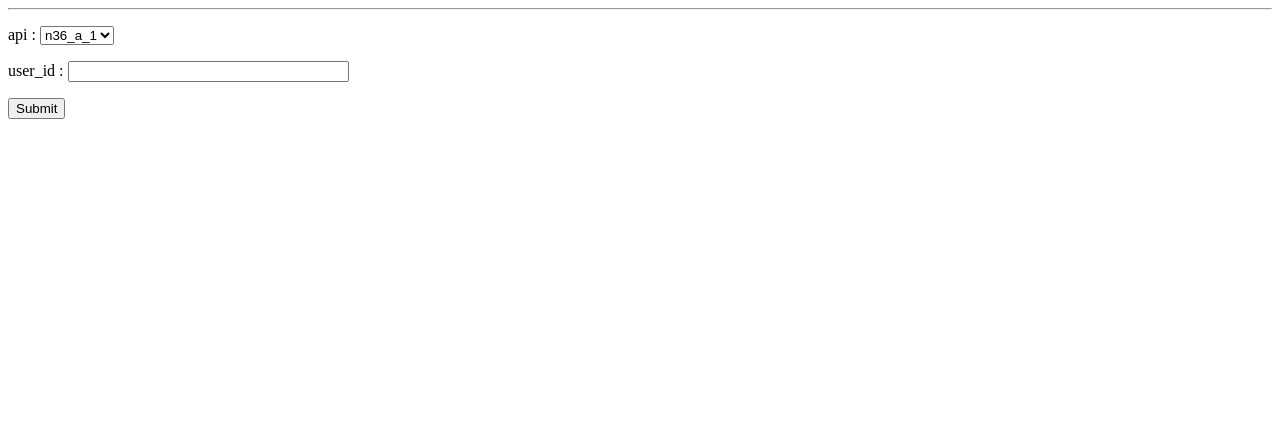
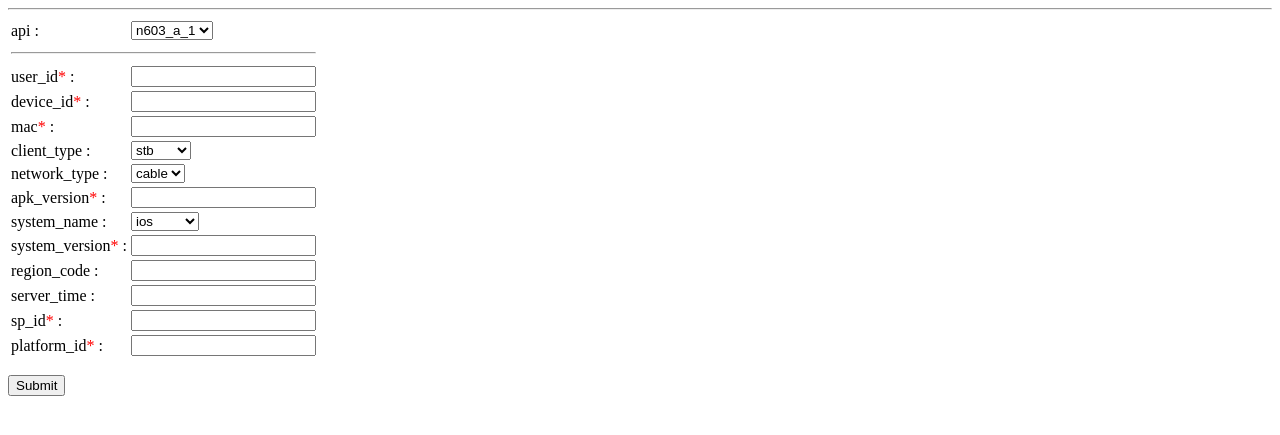
Before and after one commit to KenshinTang/BigdataChecker, a Flask app: page /config in a window 1280 px wide. Shown: the top 435 px of the page. Run offline with Flask 2, Linux system fonts and the light colour scheme.

Commit message:
完成配置页面公共字段UI

```diff
--- a/BigdataChecker/App.py
+++ b/BigdataChecker/App.py
@@ -27,6 +27,7 @@ def hello_word():
     res.headers['Access-Control-Allow-Origin'] = '*'
     return res
 
+
 @app.route('/', methods=['POST'])
 def main():
     inputData = json.loads(request.data)
@@ -36,6 +37,7 @@ def main():
     app.logger.debug('start comparing %s', apiName)
     result = Comparator.compare(inputData['get_data'], expectData)
     return result
+
 
 @app.route('/config', methods=['GET', 'POST'])
 def getConfig():
--- a/BigdataChecker/Config.py
+++ b/BigdataChecker/Config.py
@@ -14,18 +14,50 @@ last edited: 2018.12.4
 from flask_wtf import FlaskForm
 from wtforms import StringField, SubmitField, SelectField
 from wtforms.validators import DataRequired
+from BigdataChecker.utils.SystemUtils import AndroidSystemUtils
 
 
 class ConfigForm(FlaskForm):
     apiList = [
-        ('n36_a_1', 'n36_a_1'),
-        ('n36_a_2', 'n36_a_2'),
-        ('n36_a_3', 'n36_a_3'),
-        ('n36_a_5', 'n36_a_5'),
-        ('n36_a_6', 'n36_a_6'),
-        ('n36_a_7', 'n36_a_7'),
-        ('n36_a_8', 'n36_a_8')
+        ('n603_a_1', 'n603_a_1'),
+        ('n603_a_2', 'n603_a_2'),
+        ('n603_a_3', 'n603_a_3'),
+        ('n603_a_5', 'n603_a_5'),
+        ('n603_a_6', 'n603_a_6'),
+        ('n603_a_7', 'n603_a_7'),
+        ('n603_a_8', 'n603_a_8')
     ]
+    clientList = [
+        ('stb', 'stb'),
+        ('phone', 'phone'),
+        ('pad', 'pad'),
+        ('pc', 'pc')
+    ]
+    networkList = [
+        ('cable', 'cable'),
+        ('wifi', 'wifi'),
+        ('4g', '4g'),
+        ('3g', '3g'),
+        ('2g', '2g')
+    ]
+    systemList = [
+        ('ios', 'ios'),
+        ('Android', 'Android'),
+        ('PC', 'PC'),
+        ('Linux', 'Linux')
+    ]
+    api = SelectField('api', choices=apiList)
     user_id = StringField('user_id', validators=[DataRequired()])
-    api = SelectField('api', choices=apiList)
+    device_id = StringField('device_id', validators=[DataRequired()])
+    mac = StringField('mac', validators=[DataRequired()], default=AndroidSystemUtils.getMac())
+    client_type = SelectField('client_type', choices=clientList)
+    network_type = SelectField('network_type', choices=networkList)
+    apk_version = StringField('apk_version', validators=[DataRequired()])
+    system_name = SelectField('system_name', choices=systemList)
+    system_version = StringField('system_version', validators=[DataRequired()], default=AndroidSystemUtils.getSystemVersion())
+    region_code = StringField('region_code')
+    server_time = StringField('server_time', validators=[DataRequired()])
+    sp_id = StringField('sp_id', validators=[DataRequired()])
+    platform_id = StringField('platform_id', validators=[DataRequired()])
+
     submit = SubmitField('Submit')
--- a/BigdataChecker/templates/config.html
+++ b/BigdataChecker/templates/config.html
@@ -15,13 +15,84 @@
         <hr>
         <form action="" method="post" novalidate>
             {{ form.hidden_tag() }}
-            <p>{{ form.api.label }} : {{ form.api() }}</p>
-            <p>
-                {{ form.user_id.label }} : {{ form.user_id(size=32) }}
-                {% for error in form.user_id.errors %}
-                <span style="color: red;">[{{ error }}]</span>
-                {% endfor %}
-            </p>
+            <table>
+                <tr>
+                    <td>{{ form.api.label }} :</td>
+                    <td>{{ form.api() }}</td>
+                </tr>
+                <tr>
+                    <td colspan=2><hr></td>
+                </tr>
+                <tr>
+                    <td>{{ form.user_id.label }}<span style="color: red;">*</span> :</td>
+                    <td>{{ form.user_id() }}
+                        {% for error in form.user_id.errors %}
+                        <span style="color: red;">[{{ error }}]</span>
+                        {% endfor %}</td>
+                </tr>
+                <tr>
+                    <td>{{ form.device_id.label }}<span style="color: red;">*</span> :</td>
+                    <td>{{ form.device_id() }}
+                        {% for error in form.device_id.errors %}
+                        <span style="color: red;">[{{ error }}]</span>
+                        {% endfor %}</td>
+                </tr>
+                <tr>
+                    <td>{{ form.mac.label }}<span style="color: red;">*</span> :</td>
+                    <td>{{ form.mac() }}
+                        {% for error in form.mac.errors %}
+                        <span style="color: red;">[{{ error }}]</span>
+                        {% endfor %}</td>
+                </tr>
+                <tr>
+                    <td>{{ form.client_type.label }} :</td>
+                    <td>{{ form.client_type() }}</td>
+                </tr>
+                <tr>
+                    <td>{{ form.network_type.label }} :</td>
+                    <td>{{ form.network_type() }}</td>
+                </tr>
+                <tr>
+                    <td>{{ form.apk_version.label }}<span style="color: red;">*</span> :</td>
+                    <td>{{ form.apk_version() }}
+                        {% for error in form.apk_version.errors %}
+                        <span style="color: red;">[{{ error }}]</span>
+                        {% endfor %}</td>
+                </tr>
+                <tr>
+                    <td>{{ form.system_name.label }} :</td>
+                    <td>{{ form.system_name() }}</td>
+                </tr>
+                <tr>
+                    <td>{{ form.system_version.label }}<span style="color: red;">*</span> :</td>
+                    <td>{{ form.system_version() }}
+                        {% for error in form.system_version.errors %}
+                        <span style="color: red;">[{{ error }}]</span>
+                        {% endfor %}</td>
+                </tr>
+                <tr>
+                    <td>{{ form.region_code.label }} :</td>
+                    <td>{{ form.region_code() }}</td>
+                </tr>
+                <tr>
+                    <td>{{ form.server_time.label }} :</td>
+                    <td>{{ form.server_time() }}</td>
+                </tr>
+                <tr>
+                    <td>{{ form.sp_id.label }}<span style="color: red;">*</span> :</td>
+                    <td>{{ form.sp_id() }}
+                        {% for error in form.sp_id.errors %}
+                        <span style="color: red;">[{{ error }}]</span>
+                        {% endfor %}</td>
+                </tr>
+                <tr>
+                    <td>{{ form.platform_id.label }}<span style="color: red;">*</span> :</td>
+                    <td>{{ form.platform_id() }}
+                        {% for error in form.platform_id.errors %}
+                        <span style="color: red;">[{{ error }}]</span>
+                        {% endfor %}</td>
+                </tr>
+            </table>
             <p>{{ form.submit() }}</p>
         </form>
     </body>
--- a/BigdataChecker/utils/SystemUtils.py
+++ b/BigdataChecker/utils/SystemUtils.py
@@ -12,6 +12,7 @@ last edited: 2018.11.30
 
 import os, re
 
+
 class AndroidSystemUtils(object):
     @staticmethod
     def getMac():
@@ -24,14 +25,16 @@ class AndroidSystemUtils(object):
     def getSystemVersion():
         return os.popen('adb shell getprop ro.build.version.release').read().strip()
 
+
 class IOSSystemUtils(object):
     @staticmethod
     def getMac():
-        return ''
+        return 'test-mac'
 
     @staticmethod
     def getSystemVersion():
         return ''
+
 
 class LinuxSystemUtils(object):
     @staticmethod
```
